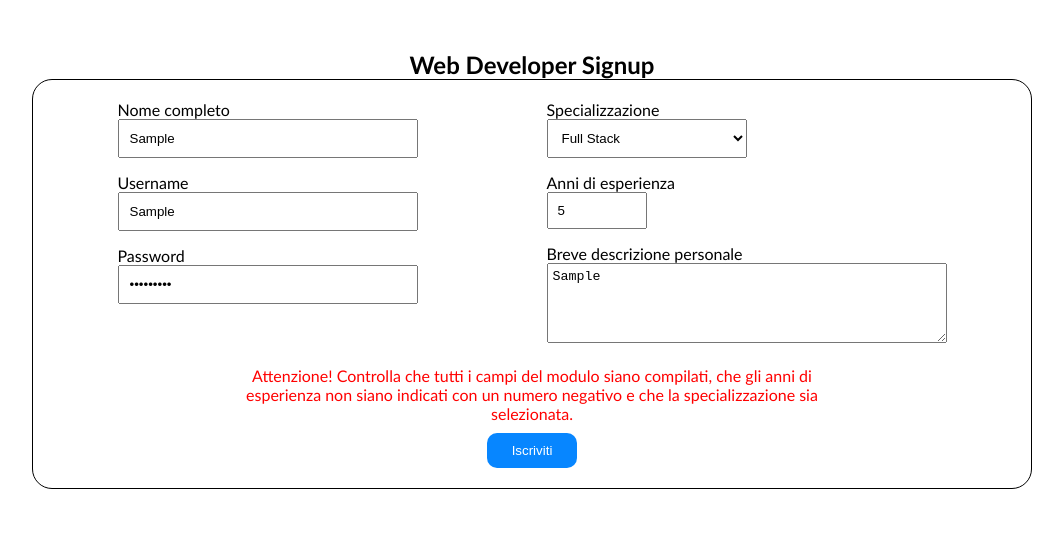
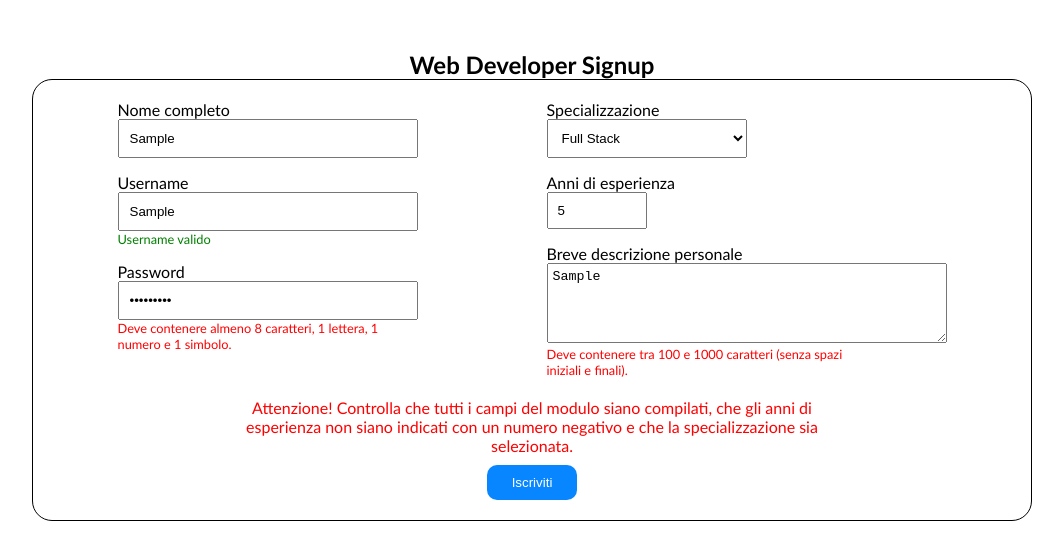
Before and after one commit to nicolaparutto/ex-react-useref-signup, a React (Vite) app: page / in a window 1280 px wide. Both pictures are taken after typing "Sample", "Sample", "Sample123", "5", "Sample" into the empty fields and a click on the button "Iscriviti". Shown: the top 560 px of the page, without its empty margins (108-1171 px from the left). Built offline with nearby package versions, Linux system fonts and the light colour scheme.

Commit message:
feat: milestone 2 completed

```diff
--- a/src/App.jsx
+++ b/src/App.jsx
@@ -1,4 +1,8 @@
-import { useState } from "react"
+import { useMemo, useState } from "react";
+
+const letters = "abcdefghijklmnopqrstuvwxyz";
+const numbers = "0123456789";
+const symbols = "!@#$%^&*()-_=+[]{}|;:'\",.<>?/`~";
 
 function App() {
 
@@ -12,11 +16,41 @@ function App() {
   }
 
   const [formData, setFormData] = useState(defaultFormData);
-  const [alertMessage, setAlertMessage] = useState("");
+  const [alertMessage, setAlertMessage] = useState(null);
+
+  const isUsernameValid = useMemo(() => {
+    const validCaracters = formData.username.split("").every((character) => {
+      return letters.includes(character.toLowerCase()) || numbers.includes(character)
+    })
+    const validLength = formData.username.trim().length >= 6;
+
+    return validLength && validCaracters;
+  }, [formData.username]);
+
+  const isPasswordValid = useMemo(() => {
+    const validLength = formData.password.trim().length >= 8;
+    const validLetter = formData.password.split("").some((character) => {
+      return letters.includes(character);
+    })
+    const validSymbol = formData.password.split("").some((character) => {
+      return symbols.includes(character);
+    })
+    const validNumber = formData.password.split("").some((character) => {
+      return numbers.includes(character);
+    })
+
+    return validLength && validLetter && validSymbol && validNumber;
+  }, [formData.password])
+
+  const isDescriptionValid = useMemo(() => {
+    const validLength = formData.description.trim().length >= 100 && formData.description.trim().length <= 1000;
+    return validLength;
+  })
 
   function handleForm(e) {
     const value = e.target.value;
     const reference = e.target.name;
+
     setFormData({
       ...formData,
       [reference]: value
@@ -55,12 +89,20 @@ function App() {
               <label>Nome completo</label>
               <input type="text" placeholder="Nome..." name="name" value={formData.name} onChange={handleForm} />
 
-              <label>Username</label>
+              <label className="mt">Username</label>
               <input type="text" placeholder="Username..." name="username" value={formData.username} onChange={handleForm} />
-
-              <label>Password</label>
+              {formData.username.trim() && (
+                !isUsernameValid ?
+                  <p className="not-valid-field">Deve contenere solo caratteri alfanumerici e almeno 6 caratteri</p> :
+                  <p className="valid-field">Username valido</p>
+              )}
+              <label className="mt">Password</label>
               <input type="password" placeholder="Password..." name="password" value={formData.password} onChange={handleForm} />
-
+              {formData.password.trim() && (
+                !isPasswordValid ?
+                  <p className="not-valid-field">Deve contenere almeno 8 caratteri, 1 lettera, 1 numero e 1 simbolo.</p> :
+                  <p className="valid-field">Password valida</p>
+              )}
             </div>
             <div className="form-right">
               <label>Specializzazione</label>
@@ -70,12 +112,16 @@ function App() {
                 <option>Backend</option>
               </select>
 
-              <label>Anni di esperienza</label>
+              <label className="mt">Anni di esperienza</label>
               <input type="number" name="experience" value={formData.experience} onChange={handleForm} />
 
-              <label>Breve descrizione personale</label>
+              <label className="mt">Breve descrizione personale</label>
               <textarea name="description" value={formData.description} onChange={handleForm} ></textarea>
-
+              {formData.description.trim() && (
+                !isDescriptionValid ?
+                  <p className="not-valid-field">Deve contenere tra 100 e 1000 caratteri (senza spazi iniziali e finali).</p> :
+                  <p className="valid-field">Descrizione valida</p>
+              )}
             </div>
           </div>
           {alertMessage && (
--- a/src/index.css
+++ b/src/index.css
@@ -18,6 +18,10 @@ body {
 .container {
   margin: 50px auto;
   max-width: 1000px;
+}
+
+.mt {
+  margin-top: 15px;
 }
 
 /* form section style */
@@ -59,7 +63,6 @@ form {
     input {
       padding: 10px;
       width: 300px;
-      margin-bottom: 15px;
     }
   }
 
@@ -67,13 +70,11 @@ form {
     select {
       padding: 10px;
       width: 200px;
-      margin-bottom: 15px;
     }
 
     input {
       padding: 9px;
       width: 100px;
-      margin-bottom: 15px;
     }
 
     textarea {
@@ -90,3 +91,15 @@ form {
   color: red;
   margin-bottom: 10px;
 }
+
+.valid-field {
+  color: green;
+  font-size: 0.8rem;
+  width: 300px;
+}
+
+.not-valid-field {
+  color: red;
+  font-size: 0.8rem;
+  width: 300px;
+}
```
